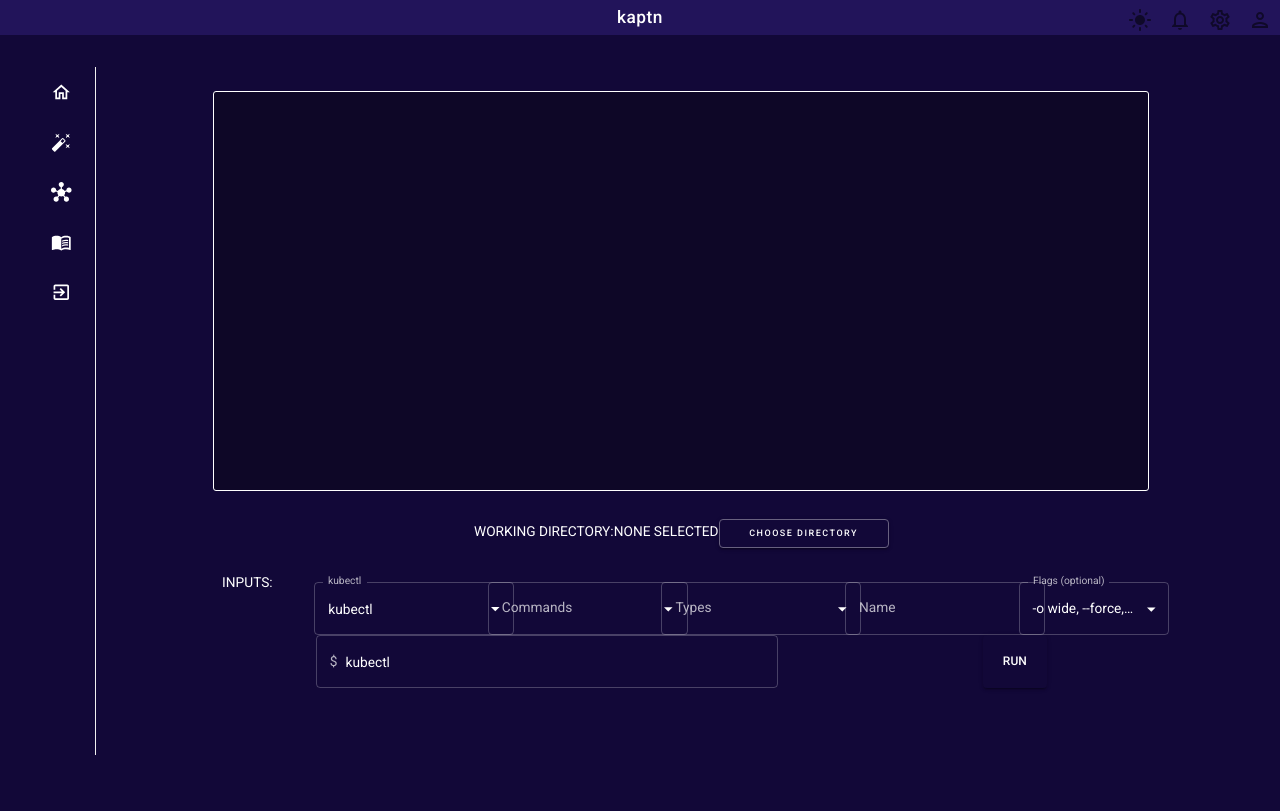
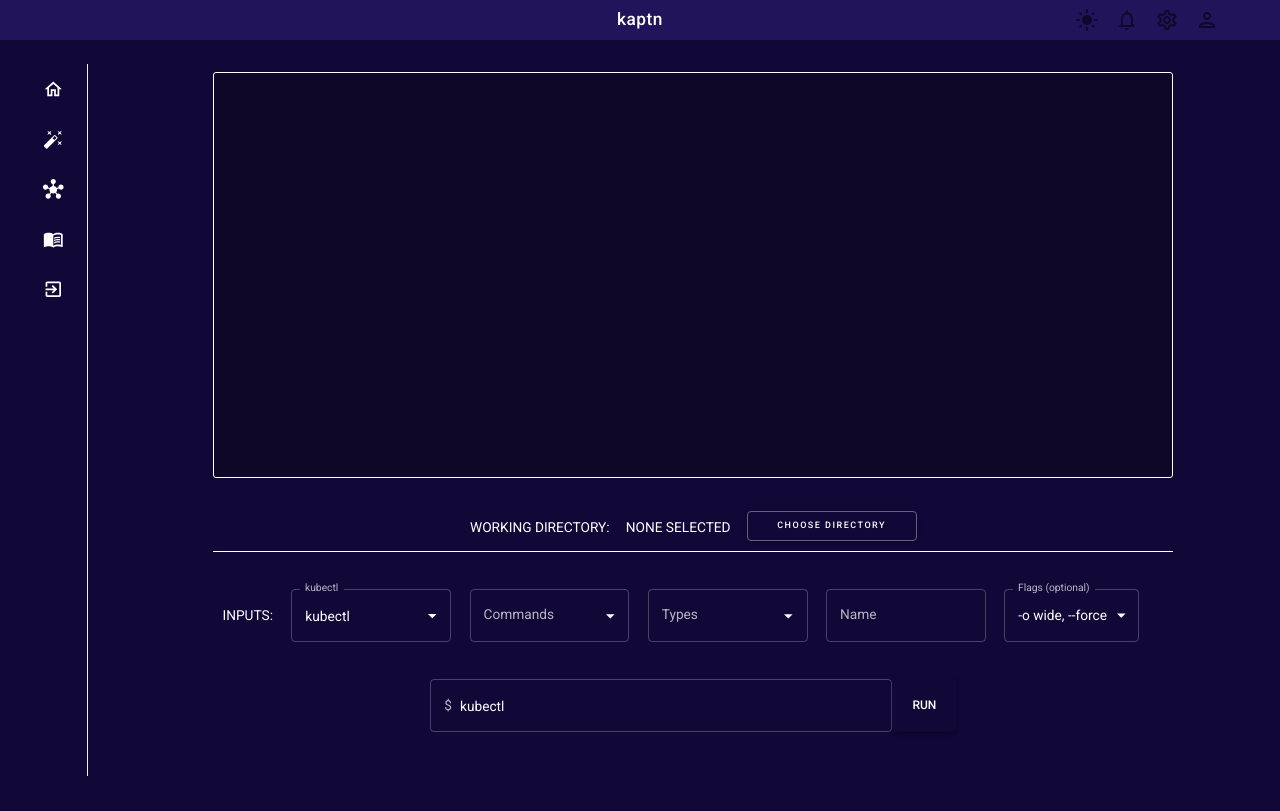
Before and after one commit to oslabs-beta/kaptn, a React (Vite) app: page /dashboard in a window 1280 px wide. Built offline with nearby package versions, Linux system fonts and the light colour scheme.

Commit message:
Fix topbar drag functionality

```diff
--- a/src/components/Dashboard.jsx
+++ b/src/components/Dashboard.jsx
@@ -40,8 +40,6 @@
 import Checkbox from '@mui/material/Checkbox';
 import { Grid3x3 } from '@mui/icons-material';
 
-// import { makeStyles } from "@mui/styles";
-
 function Dashboard() {
   const [verb, setVerb] = React.useState('');
   const [type, setType] = React.useState('');
@@ -66,18 +64,7 @@
     },
   };
 
-  const flagList = [
-    '-o wide',
-    '--force',
-    'April Tucker',
-    'Ralph Hubbard',
-    'Omar Alexander',
-    'Carlos Abbott',
-    'Miriam Wagner',
-    'Bradley Wilkerson',
-    'Virginia Andrews',
-    'Kelly Snyder',
-  ];
+  const flagList = ['-o wide', '--force'];
 
   const handleFlags = (event) => {
     const {
@@ -90,9 +77,7 @@
   };
 
   const MyTextField = styled(TextField)({
-    // color: 'darkslategray',
     color: '#edeaea',
-    // background: '#767474',
     height: '56px',
     borderRadius: 4,
   });
@@ -221,48 +206,65 @@
         id='dashboard'
         container
         disableEqualOverflow='true'
-        spacing={3}
         width={'100vw'}
-        height={'100vh'}
-        sx={{ pt: 7, pb: 7 }}
+        height={'95vh'}
+        sx={{ pt: 3, pb: 3 }}
       >
         <ColorModeContext.Provider value={colorMode}>
           <ThemeProvider theme={theme}>
             <CssBaseline />
 
             {/* Wrap the entire dashboard in a grid */}
-            {/* <Grid container spacing={1} sx={{ m: 2, color: 'white' }}> */}
             {/* ----------------SIDE BAR---------------- */}
-
             <SideNav />
             {/* ----------------TERMINAL---------------- */}
 
-            <Grid id='main-content' width='75%' xs={10} spacing={3}>
+            <Grid
+              id='main-content'
+              width='75%'
+              height='95%'
+              xs={10}
+              // spacing={1}
+              disableEqualOverflow='true'
+              container
+              direction='column'
+              wrap='nowrap'
+              justifyContent='space-around'
+              alignItems='center'
+            >
               <Terminal response={response} />
 
               <Grid
                 id='below-terminal'
                 container
-                sx={{ pt: 5 }}
+                xs={4}
+                height={'35%'}
+                sx={{ pt: 1 }}
                 justifyContent='center'
+                alignItems='center'
+                alignContent='space-between'
+                width='100%'
               >
-                <Grid id='directory' container alignItems='baseline'>
-                  {/* <div
-                  style={{
-                    display: 'flex',
-                    justifyContent: 'center',
-                    marginTop: '10px',
-                  }}
-                > */}
-
+                <Grid
+                  id='directory'
+                  container
+                  width='100%'
+                  alignItems='flex-end'
+                  justifyContent='center'
+                  sx={{ borderBottom: 1 }}
+                >
+                  <Grid id='directory-item' sx={{ pr: 2 }}>
                     <p>WORKING DIRECTORY:</p>
+                  </Grid>
+                  <Grid id='directory-item' sx={{ pr: 2 }}>
                     <p>{currDir}</p>
+                  </Grid>
+                  <Grid id='directory-item'>
                     <Button
                       variant='contained'
                       component='label'
                       style={{
                         backgroundColor: 'transparent',
-                      // color: '#2a2a2a',
                         border: '1px solid #68617f',
                         width: '170px',
                         marginBottom: '10px',
@@ -280,43 +282,25 @@
                       />
                     </Button>
                   </Grid>
-                <Grid id='inputs' container justifyContent='space-around'>
-                  {/* <div
-                  style={{
-                    display: 'flex',
-                    flexDirection: 'row',
-                    alignItems: 'center',
-                    justifyContent: 'center',
-                    color: '#9e9d9d',
-                    padding: '15px',
-                    // letterSpacing: '2px',
-                    // paddingRight: '20px',
-                    fontSize: '11px',
-                    // width: '75px',
-                  }}
-                > */}
+                </Grid>
+                <Grid
+                  id='inputs'
+                  container
+                  width='100%'
+                  justifyContent='space-around'
+                  alignItems='center'
+                >
                   <p>INPUTS:</p>
-                  {/* </div> */}
                   <Grid id='kubectl' xs={2}>
                     <Autocomplete
                       defaultValue={'kubectl'}
                       disablePortal
                       options={['kubectl']}
-                      // style={{
-                      //   width: 200,
-                      //   marginRight: '10px',
-                      //   minWidth: '200',
-                      //   // background: '#767474',
-                      // }}
                       onInputChange={(e, newInputValue) => {
                         setTool(newInputValue);
                       }}
                       renderInput={(params) => (
-                        <TextField
-                          {...params}
-                          style={{ minWidth: 200 }}
-                          label='kubectl'
-                        />
+                        <TextField {...params} label='kubectl' />
                       )}
                     />
                   </Grid>
@@ -325,21 +309,11 @@
                       disablePortal
                       id='combo-box-demo'
                       options={commandList}
-                      // style={{
-                      //   width: 200,
-                      //   marginRight: '10px',
-                      //   minWidth: '200',
-                      //   // background: '#767474',
-                      // }}
                       onInputChange={(e, newInputValue) => {
                         setVerb(newInputValue);
                       }}
                       renderInput={(params) => (
-                        <TextField
-                          {...params}
-                          style={{ minWidth: 200 }}
-                          label='Commands'
-                        />
+                        <TextField {...params} label='Commands' />
                       )}
                     />
                   </Grid>
@@ -349,13 +323,6 @@
                       disablePortal
                       id='combo-box-demo'
                       options={types}
-                      // style={{ minWidth: 200 }}
-                      sx={{
-                        width: 200,
-                        // second autocomplete
-                        // background: '#767474',
-                        // zIndex: 1000,
-                      }}
                       onInputChange={(e, newInputValue) => {
                         setType(newInputValue);
                       }}
@@ -376,7 +343,6 @@
                       value={name}
                     >
                       <TextField
-                        style={{ minWidth: 200, marginLeft: '10px' }}
                         id='outlined-basic'
                         label='Name'
                         variant='outlined'
@@ -385,7 +351,7 @@
                   </Grid>
                   {/* ---------------------------- FLAGS -------------------------------- */}
                   <Grid id='flag' xs={2}>
-                    <FormControl style={{ width: '150px', marginLeft: '10px' }}>
+                    <FormControl>
                       <InputLabel id='demo-multiple-checkbox-label'>
                         Flags (optional)
                       </InputLabel>
@@ -409,8 +375,6 @@
                     </FormControl>
                   </Grid>
                 </Grid>
-                {/* </Box> */}
-              </Grid>
                 <CommandLine
                   width='100%'
                   handleSubmit={handleSubmit}
@@ -420,7 +384,7 @@
                   command={command}
                 />
               </Grid>
-            {/* </Grid> */}
+            </Grid>
           </ThemeProvider>
         </ColorModeContext.Provider>
       </Grid>
--- a/src/components/Sidebar.jsx
+++ b/src/components/Sidebar.jsx
@@ -47,14 +47,7 @@
   const [selected, setSelected] = useState('Dashboard');
 
   return (
-    // <div
-    //   style={{
-    //     display:'flex',
-    //     height:'100%',
-    //     minHeight:'100%'
-    //   }}
-    // >
-    <Grid xs={2} container sx={{ pl: 5 }}>
+    <Grid xs={2} container sx={{ pl: 1 }}>
       <Sidebar defaultCollapsed backgroundColor=''>
         <Menu>
           {/* MENU ITEMS */}
--- a/src/components/Terminal.jsx
+++ b/src/components/Terminal.jsx
@@ -1,4 +1,5 @@
 import React, { useState, useEffect, useRef } from 'react';
+import Grid from '@mui/system/Unstable_Grid';
 
 const Terminal = (props) => {
   // Create a div for each command/response in the current session
@@ -20,28 +21,23 @@
 
     commandLog.push(
       <div class='command-log'>
-        <strong style={{color: 'rgb(109, 233, 68)'}}>$ {el.command}</strong>
+        <strong style={{ color: 'rgb(109, 233, 68)' }}>$ {el.command}</strong>
         <p>{paredResponse}</p>
       </div>
     );
   });
 
   return (
-    <div
-      id='terminal'
-      style={{
+    <Grid xs={8} width='100%' height='60%' style={{
       border: '1px solid',
       borderRadius: '3px',
       background: '#0e0727',
-        height: '400px',
-        width: 'auto',
       fontFamily: 'monospace',
       padding: '5px',
       overflow: 'scroll',
-      }}
-    >
+    }}>
       {commandLog}
-    </div>
+    </Grid>
   );
 };
 
--- a/src/components/Topbar.jsx
+++ b/src/components/Topbar.jsx
@@ -9,35 +9,61 @@
 import SettingsOutlinedIcon from '@mui/icons-material/SettingsOutlined';
 import PersonOutlinedIcon from '@mui/icons-material/PersonOutlined';
 import SearchIcon from '@mui/icons-material/Search';
+import Grid from '@mui/system/Unstable_Grid';
 
 function Topbar() {
   const theme = useTheme();
   const colors = tokens(theme.palette.mode);
   // allow us to toggle different states for the color mode
   const colorMode = useContext(ColorModeContext);
+  console.log('theme', theme);
+
   return (
-    <div
+    <Grid
       id='top-bar'
+      container
+      justifyContent='space-between'
+      alignItems='center'
+      backgroundColor='#22145a'
+    >
+      <Grid
+        id='top-bar-left'
+        container
+        justifyContent='space-between'
+        alignItems='center'
+        xs={2}
         style={{
-        display: 'flex',
-        flexStart: 'center',
-        height: '35px',
-        backgroundColor: '#22145a',
-        alignItems: 'center',
-        justifyContent: 'center',
+          webkitAppRegion: 'drag',
+          webkitUserSelect: 'none',
+        }}
+      ></Grid>
+
+      <Grid
+        id='top-bar-title'
+        xs={8}
+        container
+        justifyContent='center'
+        style={{
+          webkitAppRegion: 'drag',
+          webkitUserSelect: 'none',
+          fontFamily: 'Roboto',
+          fontSize: '13pt',
+          fontWeight: '500',
+          letterSpacing: '0.5px',
         }}
       >
-      <Box
-        position='absolute'
+        kaptn
+      </Grid>
+
+      <Grid
+        id='top-bar-icons'
         top='0'
         right='0'
         backgroundColor='#22145a'
         height='35px'
         marginBottom='5px'
-        webkitAppRegion='drag'
+        xs={2}
       >
-        {/* icons */}
-        <Box display='flex'>
         <IconButton onClick={colorMode.toggleColorMode}>
           {theme.palette.mode === 'dark' ? (
             <DarkModeOutlinedIcon />
@@ -46,7 +72,7 @@
           )}
         </IconButton>
 
-          <IconButton>
+        <IconButton onClick={console.log('clicked')}>
           <NotificationsOutlinedIcon />
         </IconButton>
 
@@ -57,23 +83,8 @@
         <IconButton>
           <PersonOutlinedIcon />
         </IconButton>
-        </Box>
-      </Box>
-
-      {/* Drag feature and title */}
-      <div
-        style={{
-          webkitAppRegion: 'drag',
-          webkitUserSelect: 'none',
-          fontFamily: 'Roboto',
-          fontSize: '13pt',
-          fontWeight: '500',
-          letterSpacing: '0.5px',
-        }}
-      >
-        kaptn
-      </div>
-    </div>
+      </Grid>
+    </Grid>
   );
 }
 
--- a/src/index.css
+++ b/src/index.css
@@ -7,16 +7,24 @@
   left: 0px;
   margin: 0px;
   padding: 0px;
-  -webkit-app-region: drag;
+  overflow-x: hidden;
 }
 
-button {
+/* .top-bar {
+  -webkit-app-region: drag;
+} */
+
+/* .top-bar button {
   -webkit-app-region: no-drag;
 }
 
-a {
+.top-bar button {
   -webkit-app-region: no-drag;
-}
+} */
+
+/* input {
+  -webkit-app-region: no-drag;
+} */
 
 /* Scrollbar */
 ::-webkit-scrollbar {
```
Lines whose indentation alone changed are shown as unchanged.
